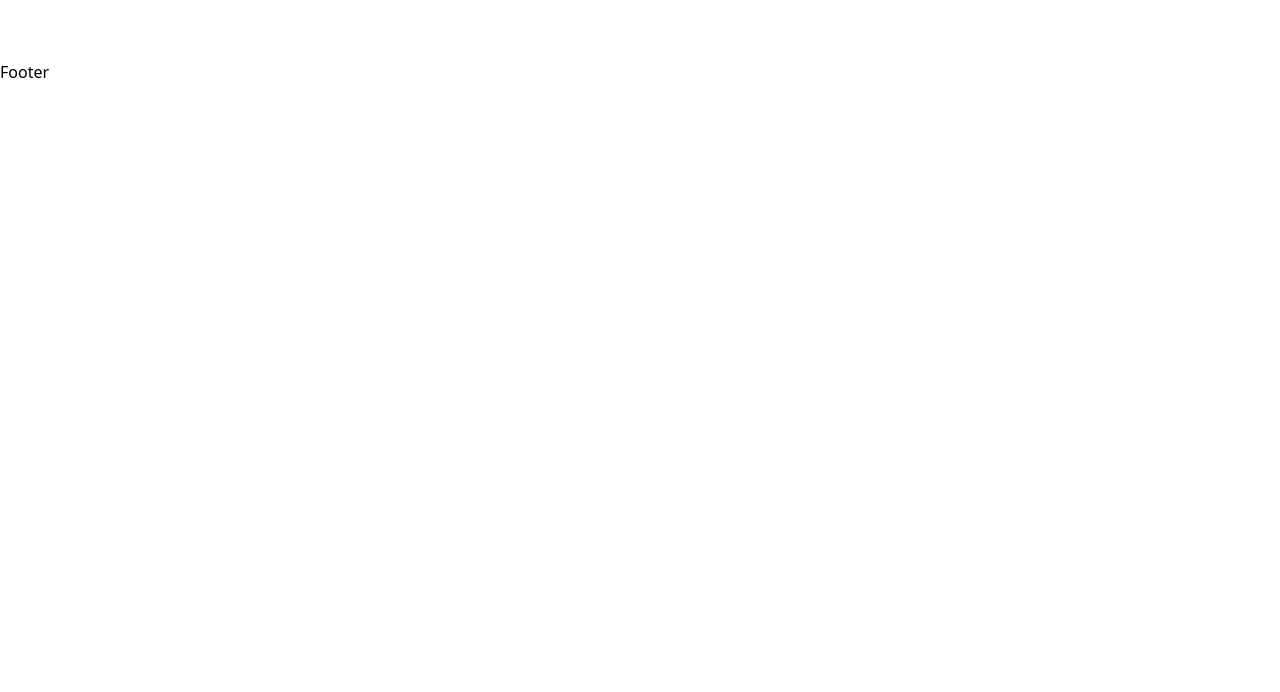
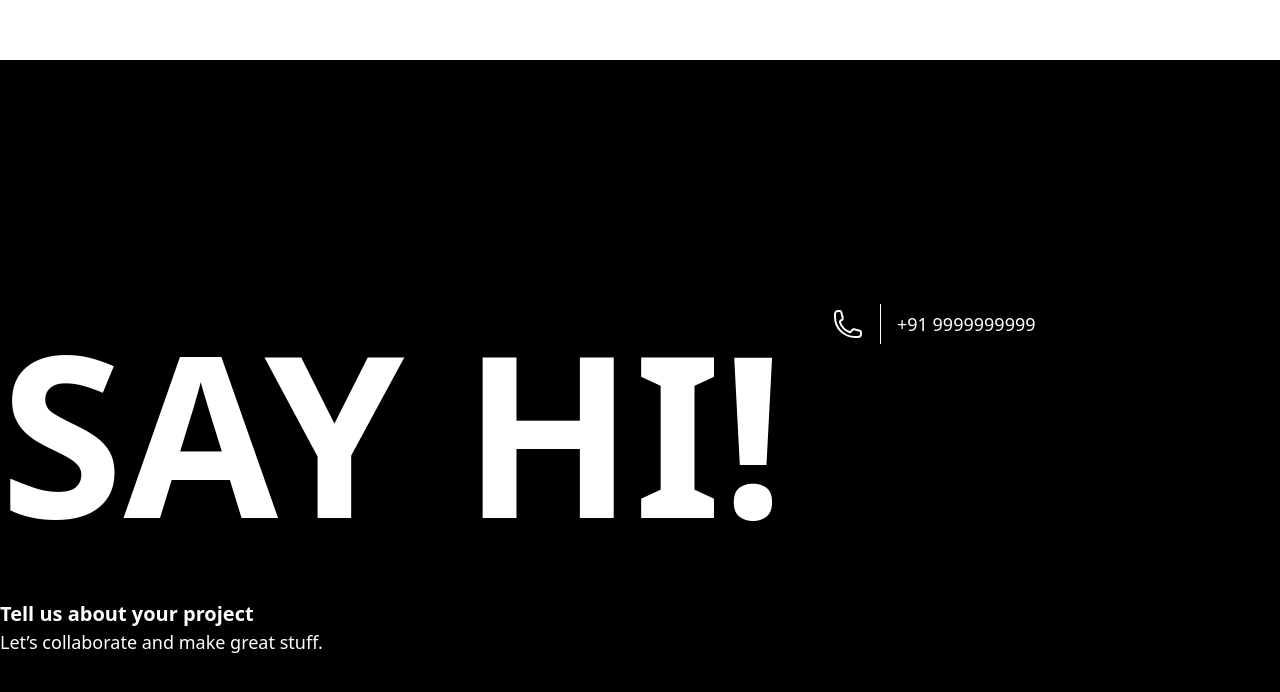
Before and after one commit to itz-prashant/clone-reinostudio, a Next.js app: page / in a window 1280 px wide. Shown: the part 1248-1940 px from the top of the page. Before the commit the page ends 1332 px from the top, so only its background shows below. Built offline with nearby package versions, Linux system fonts and the light colour scheme.

Commit message:
feat:footer section

```diff
--- a/src/common/Cursor/CursorProvider.tsx
+++ b/src/common/Cursor/CursorProvider.tsx
@@ -27,8 +27,8 @@ export default function CursorProvider({ children }: { children: React.ReactNode
   > = {
     default: { scale: 0.2, background: "#ffffff", mixBlend: "difference", opacity: 1 },
     hover: { scale: 0.6, background: "#ffffff", mixBlend: "difference", opacity: 1 },
-    menu: { scale: 2, background: "#ffffff", mixBlend: "difference", opacity: 1 },
-    big: { scale: 4, background: "#ffffff", mixBlend: "difference", opacity: 1 },
+    menu: { scale: 1.2, background: "#ffffff", mixBlend: "difference", opacity: 1 },
+    big: { scale: 3.4, background: "#ffffff", mixBlend: "difference", opacity: 1 },
     hidden: { scale: 0.05, background: "#ffffff", mixBlend: "difference", opacity: 0 },
   };
 
--- a/src/common/Footer/Footer.tsx
+++ b/src/common/Footer/Footer.tsx
@@ -1,10 +1,39 @@
+"use client"
+import { useCursor } from "../Cursor/CursorProvider";
 
 const Footer = () => {
+    const { setCursor } = useCursor();
   return (
-    <div>
-      Footer
+    <div className="bg-black h-[100vh] text-white flex items-center justify-center gap-20">
+      <div className="flex w-full max-w-[1400px] mx-auto items-start">
+        <div className="w-[65%] flex flex-col">
+          <h1 className="text-[14rem] font-extrabold"
+            onMouseEnter={() => setCursor("big")}
+            onMouseLeave={() => setCursor("default")}
+          >SAY HI!</h1>
+          <div className="flex flex-col"
+           onMouseEnter={() => setCursor("menu")}
+          onMouseLeave={() => setCursor("default")}
+          >
+              <p className="text-xl font-extrabold">Tell us about your project</p>
+              <p className="text-lg">Let’s collaborate and make great stuff.</p>
+          </div>
+        </div>
+        <div className="w-[30%] flex items-center gap-4 mt-10"
+                   onMouseEnter={() => setCursor("hover")}
+            onMouseLeave={() => setCursor("default")}>
+          <div>
+            <svg xmlns="http://www.w3.org/2000/svg" fill="none" viewBox="0 0 24 24" strokeWidth={1.5} stroke="currentColor" className="size-8">
+              <path strokeLinecap="round" strokeLinejoin="round" d="M2.25 6.75c0 8.284 6.716 15 15 15h2.25a2.25 2.25 0 0 0 2.25-2.25v-1.372c0-.516-.351-.966-.852-1.091l-4.423-1.106c-.44-.11-.902.055-1.173.417l-.97 1.293c-.282.376-.769.542-1.21.38a12.035 12.035 0 0 1-7.143-7.143c-.162-.441.004-.928.38-1.21l1.293-.97c.363-.271.527-.734.417-1.173L6.963 3.102a1.125 1.125 0 0 0-1.091-.852H4.5A2.25 2.25 0 0 0 2.25 4.5v2.25Z" />
+            </svg>
+          </div>
+          <div className="w-[1px] h-10 bg-white"></div>
+          <div className="text-lg">
+            +91 9999999999
+          </div>
+        </div>
+      </div>
     </div>
   )
 }
-
 export default Footer
```
